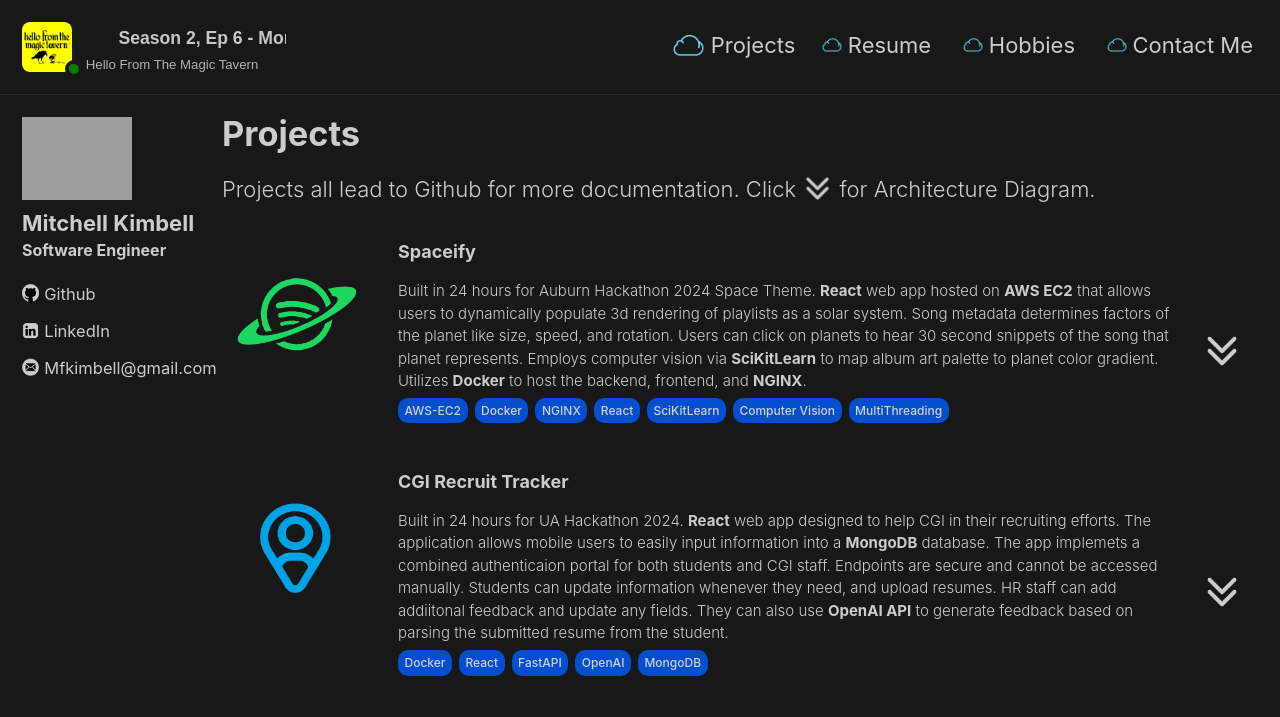
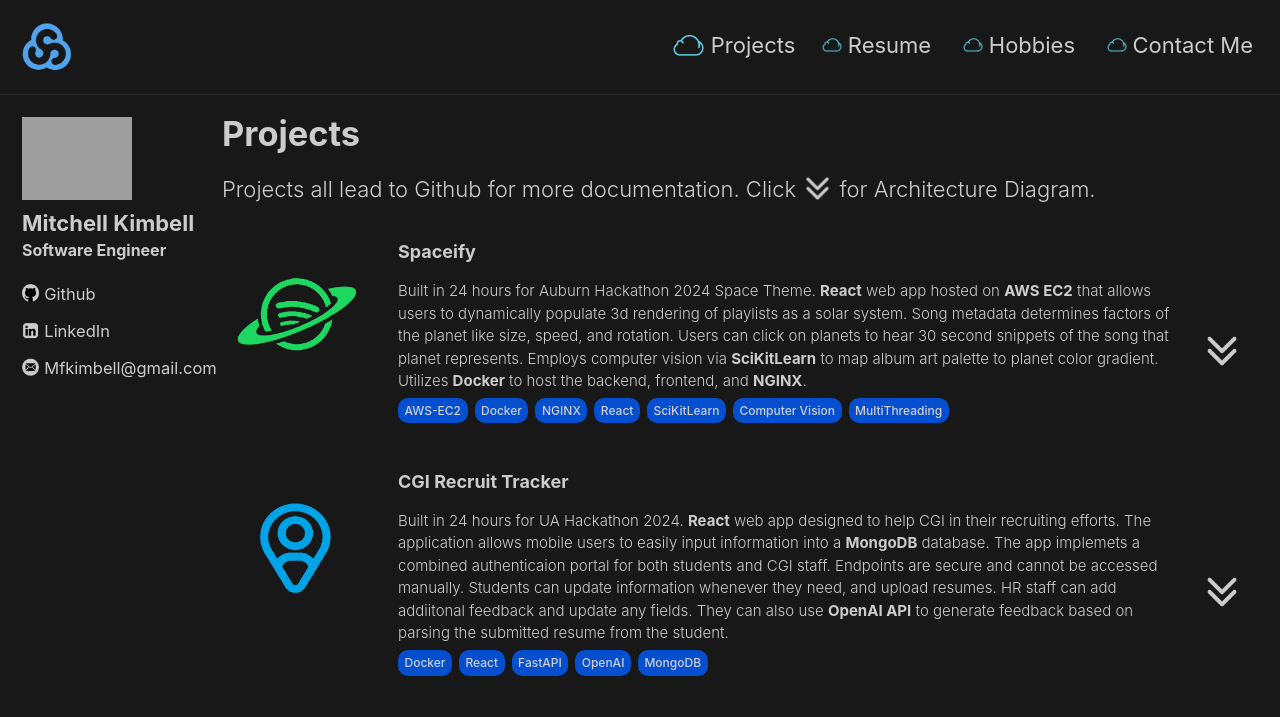
Before and after one commit to mfkimbell/personal-website, a website: page index.html in a window 1280 px wide. Shown: the top 717 px of the page. Drawn offline with Linux system fonts and the light colour scheme; grey boxes are pictures that could not be loaded.

Commit message:
new logo

```diff
--- a/index.html
+++ b/index.html
@@ -96,19 +96,29 @@
               <span class="site-subtitle fadeInDown">Software Engineer</span>
             </a> -->
             <div
+              id="spotify-widget-container"
               class="animated fadeInLeft"
-              id="spotify-widget-container"
               style="
                 display: flex;
                 align-items: center;
                 background: transparent;
-                max-width: 300px;
+                max-width: 250px;
                 max-height: 50px;
               "
             >
-              <div style="position: relative; flex-shrink: 0" class="">
+              <img
+                id="album-art"
+                src="photos/logo.png"
+                alt="Album Art"
+                style="
+                  min-width: 50px;
+                  height: 50px;
+                  border-radius: 8px;
+                  margin-right: 0.4em;
+                "
+              />
+              <!-- <div style="position: relative">
                 <img
-                  class=""
                   id="album-art"
                   src="photos/spotify.png"
                   alt="Album Art"
@@ -123,23 +133,31 @@
                   class=""
                   style="
                     position: absolute;
-                    bottom: -6px;
-                    right: -2px;
-                    width: 10px;
-                    height: 10px;
-
+                    bottom: -4.2px;
+                    right: 03px;
+                    min-width: 5px;
+                    min-height: 5px;
+                    max-width: 0.4em;
+                    max-height: 0.4em;
+                    max-width: 0.4em;
+                    max-height: 0.4em;
                     border-radius: 50%;
-                    border: 4px solid #181818;
+                    border: 7px solid #181818;
                   "
                 ></div>
+
                 <div
                   class="green-dot"
                   style="
                     position: absolute;
-                    bottom: -2px;
-                    right: 2px;
-                    width: 10px;
-                    height: 10px;
+                    bottom: -1.5px;
+                    right: 5px;
+                    min-width: 9px;
+                    min-height: 9px;
+                    max-width: 0.4em;
+                    max-height: 0.4em;
+                    max-width: 0.4em;
+                    max-height: 0.4em;
                     background-color: green;
                     border-radius: 50%;
                   "
@@ -189,7 +207,7 @@
                 >
                   Hello From The Magic Tavern
                 </div>
-              </div>
+              </div> -->
             </div>
 
             <style>
```
Also changed, not shown: contact.html (+14 -2 lines), 1 other file.
